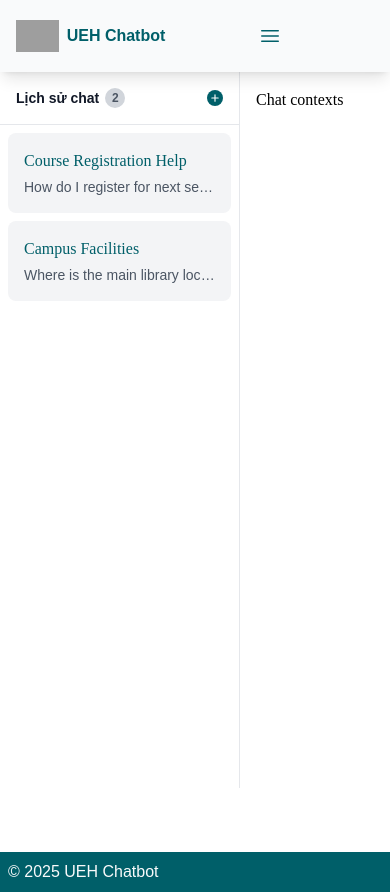
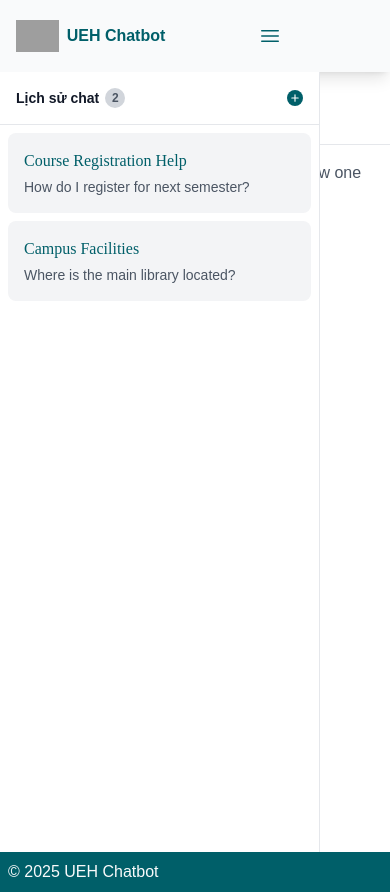
Before and after one commit to AnVuTrong/practice-redux, a React (Create React App) app: page /chat in a window 390 px wide. Built offline with nearby package versions, Linux system fonts and the light colour scheme; grey boxes are pictures that could not be loaded.

Commit message:
Implement mobile-responsive sidebar and ChatContent component for chat interface

```diff
--- /dev/null
+++ b/src/components/chat.components/ChatContent.component.tsx
@@ -0,0 +1,58 @@
+import React from 'react';
+
+interface ChatContentProps {
+  activeChatId: string | null;
+  onToggleSidebar: () => void;
+  isSidebarOpen: boolean;
+  isMobile: boolean;
+}
+
+export const ChatContent: React.FC<ChatContentProps> = ({
+  activeChatId,
+  onToggleSidebar,
+  isSidebarOpen,
+  isMobile
+}) => {
+  return (
+    <div className="flex-1 flex flex-col">
+      <div className="flex items-center p-4 border-b border-secondary">
+        {isMobile && (
+          <button
+            onClick={onToggleSidebar}
+            className="mr-4 p-2 hover:bg-secondary rounded-lg transition-colors"
+            aria-label={isSidebarOpen ? "Close sidebar" : "Open sidebar"}
+          >
+            <svg
+              xmlns="http://www.w3.org/2000/svg"
+              fill="none"
+              viewBox="0 0 24 24"
+              strokeWidth={1.5}
+              stroke="currentColor"
+              className="w-6 h-6"
+            >
+              <path
+                strokeLinecap="round"
+                strokeLinejoin="round"
+                d={isSidebarOpen
+                  ? "M6 18L18 6M6 6l12 12"
+                  : "M3.75 6.75h16.5M3.75 12h16.5M3.75 17.25h16.5"
+                }
+              />
+            </svg>
+          </button>
+        )}
+        <h1 className="text-xl font-bold text-primary">
+          {activeChatId ? 'Chat Session' : 'Select or Start a New Chat'}
+        </h1>
+      </div>
+      <div className="flex-1 p-4 overflow-y-auto">
+        {/* Chat messages will go here */}
+        <p className="text-text-secondary">
+          {activeChatId
+            ? 'Chat content will appear here...'
+            : 'Select a chat from the sidebar or start a new one to begin'}
+        </p>
+      </div>
+    </div>
+  );
+};
--- a/src/components/chat.components/ChatSidebar.component.tsx
+++ b/src/components/chat.components/ChatSidebar.component.tsx
@@ -9,6 +9,8 @@
   onChatSelect: (id: string) => void;
   onNewChat: () => void;
   onChatDelete: (id: string) => void;
+  isOpen: boolean;
+  isMobile: boolean;
 }
 
 export const ChatSidebar: React.FC<ChatSidebarProps> = ({
@@ -16,10 +18,19 @@
   activeChatId,
   onChatSelect,
   onNewChat,
-  onChatDelete
+  onChatDelete,
+  isOpen,
+  isMobile
 }) => {
+  const sidebarClasses = `
+    ${isMobile ? 'absolute' : 'relative'}
+    ${isOpen ? 'translate-x-0' : '-translate-x-full'}
+    transition-transform duration-300 ease-in-out
+    w-80 h-full bg-background-secondary border-r border-secondary z-10
+  `;
+
   return (
-    <div className="w-60 h-[calc(100vh-8rem)] bg-background-secondary border-r border-secondary">
+    <div className={sidebarClasses}>
       <ChatSidebarHeader
         chatCount={chatHistory.length}
         onNewChat={onNewChat}
--- /dev/null
+++ b/src/hooks/useMobileDetect.hook.ts
@@ -0,0 +1,16 @@
+import { useState, useEffect } from 'react';
+
+export const useMobileDetect = (breakpoint: number = 768): boolean => {
+  const [isMobile, setIsMobile] = useState<boolean>(window.innerWidth < breakpoint);
+
+  useEffect(() => {
+    const handleResize = () => {
+      setIsMobile(window.innerWidth < breakpoint);
+    };
+
+    window.addEventListener('resize', handleResize);
+    return () => window.removeEventListener('resize', handleResize);
+  }, [breakpoint]);
+
+  return isMobile;
+};
--- a/src/pages/Chat.page.tsx
+++ b/src/pages/Chat.page.tsx
@@ -2,13 +2,20 @@
 import { ChatSidebar } from '../components/chat.components/ChatSidebar.component';
 import { ChatHistory } from '../types/chat.types';
 import { MOCK_CHAT_HISTORY } from '../constants/Chat.constant';
+import { ChatContent } from '../components/chat.components/ChatContent.component';
+import { useMobileDetect } from '../hooks/useMobileDetect.hook';
 
 const Chat = () => {
   const [chatHistory, setChatHistory] = useState<ChatHistory[]>(MOCK_CHAT_HISTORY);
   const [activeChatId, setActiveChatId] = useState<string | null>(null);
+  const [isSidebarOpen, setIsSidebarOpen] = useState(true);
+  const isMobile = useMobileDetect();
 
   const handleChatSelect = (id: string) => {
     setActiveChatId(id);
+    if (isMobile) {
+      setIsSidebarOpen(false);
+    }
   };
 
   const handleNewChat = () => {
@@ -20,6 +27,9 @@
     };
     setChatHistory([newChat, ...chatHistory]);
     setActiveChatId(newChat.id);
+    if (isMobile) {
+      setIsSidebarOpen(false);
+    }
   };
 
   const handleDeleteChat = (id: string) => {
@@ -29,19 +39,27 @@
     }
   };
 
+  const toggleSidebar = () => {
+    setIsSidebarOpen(!isSidebarOpen);
+  };
+
   return (
-    <div className="flex h-[calc(100vh-4rem)]">
+    <div className="flex h-[calc(100vh-4rem)] relative">
       <ChatSidebar
         chatHistory={chatHistory}
         activeChatId={activeChatId}
         onChatSelect={handleChatSelect}
         onNewChat={handleNewChat}
         onChatDelete={handleDeleteChat}
+        isOpen={isSidebarOpen}
+        isMobile={isMobile}
       />
-      <div className="flex-1 p-4">
-        <h1>Chat contexts</h1>
-        {/* Chat content will go here */}
-      </div>
+      <ChatContent
+        activeChatId={activeChatId}
+        onToggleSidebar={toggleSidebar}
+        isSidebarOpen={isSidebarOpen}
+        isMobile={isMobile}
+      />
     </div>
   );
 };
```
